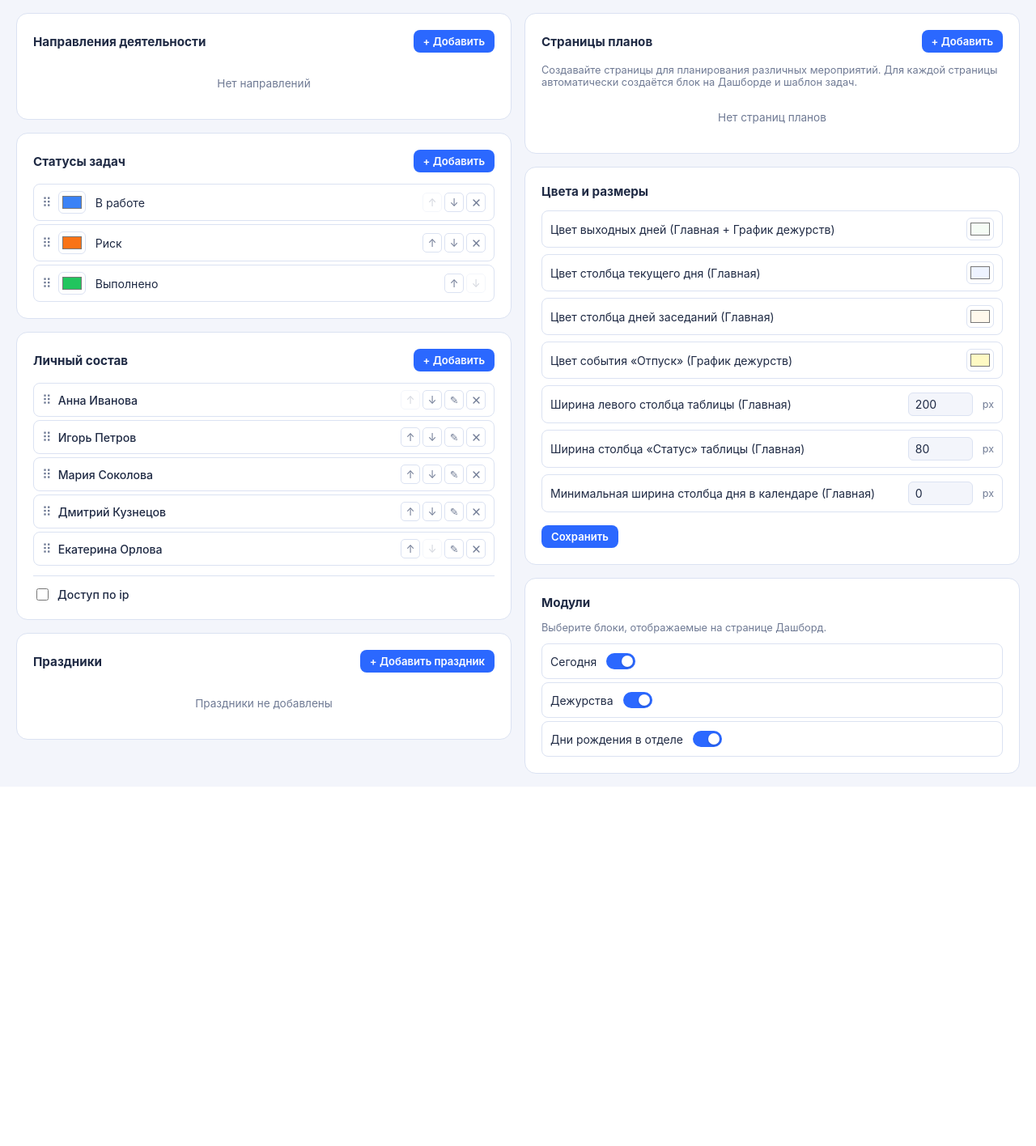
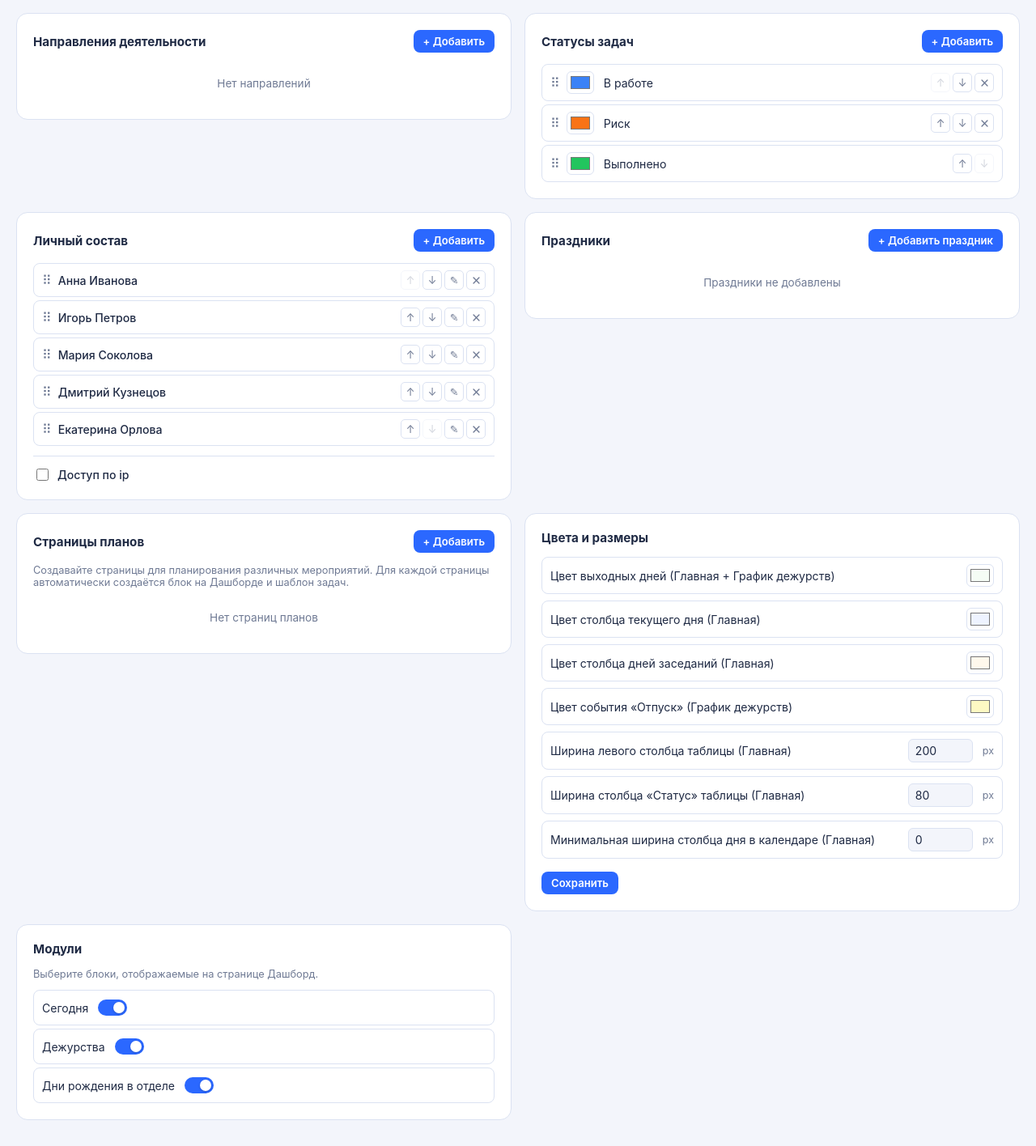
Before and after one commit to fortranov/meeting, a PHP site: page /settings.php in a window 1280 px wide. Shown: the part 52-1468 px from the top of the page at 81% size. Before the commit the page ends 1008 px from the top, so only its background shows below. Run offline with PHP 8.4, Linux system fonts and the light colour scheme; data that the repository does not hold is empty.

Commit message:
Fix settings page layout: switch from CSS columns to CSS Grid
CSS multi-column layout (columns: 2) with break-inside: avoid does not
reliably reflow when content loads asynchronously — directions/statuses
appeared invisible on load but showed after any re-render.

Dynamic template cards inside #planTemplateCards also caused the
multi-column engine to miscalculate positions, overlapping the
plan-pages card header and blocking button clicks.

Fix: use display: grid with grid-template-columns: 1fr 1fr (stable with
dynamic content), and display: contents on #planTemplateCards so its
child cards participate in the grid flow directly.

Co-Authored-By: Claude Sonnet 4.6 <noreply@anthropic.com>

```diff
--- a/styles.css
+++ b/styles.css
@@ -641,8 +641,14 @@ body {
 }
 
 .settings-grid {
-  columns: 2;
+  display: grid;
+  grid-template-columns: 1fr 1fr;
   column-gap: 16px;
+  align-items: start;
+}
+
+#planTemplateCards {
+  display: contents;
 }
 
 .settings-card {
@@ -651,7 +657,6 @@ body {
   border-radius: 14px;
   padding: 20px;
   min-width: 0;
-  break-inside: avoid;
   margin-bottom: 16px;
 }
 
@@ -722,7 +727,7 @@ body {
 .add-row .btn-cancel:hover { background: #e8ecf5; }
 
 @media (max-width: 1024px) {
-  .settings-grid { columns: 1; }
+  .settings-grid { grid-template-columns: 1fr; }
 }
 
 
```
